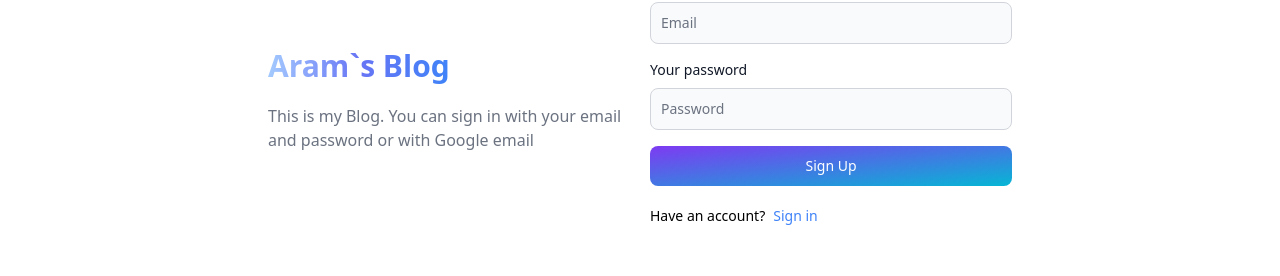
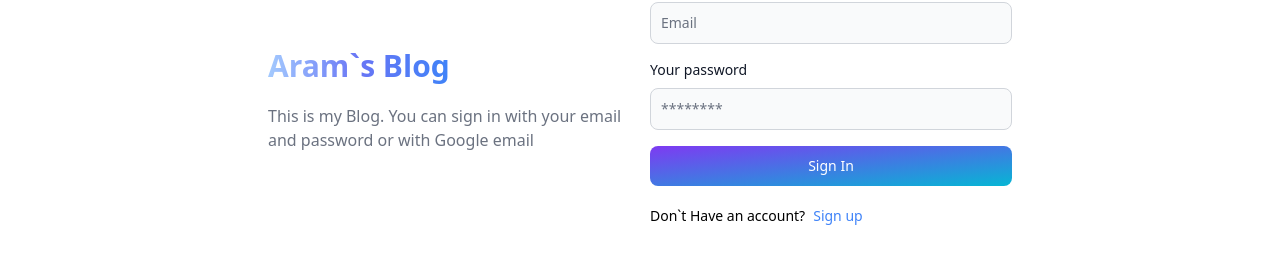
Before and after one commit to AramKim37/AKBLOG, a React (Vite) app in the folder client/: page /sign-in in a window 1280 px wide. Shown: the part 182-458 px from the top of the page. Built offline with nearby package versions, Linux system fonts and the light colour scheme.

Commit message:
fixed sign in page

```diff
--- a/client/src/pages/SignIn.jsx
+++ b/client/src/pages/SignIn.jsx
@@ -67,7 +67,7 @@ const SignIn = () => {
             <div className="flex flex-col gap-2">
               <Label value="Your password" />
               <TextInput
-                placeholder="Password"
+                placeholder="********"
                 type="password"
                 id="password"
                 onChange={handleChange}
@@ -84,14 +84,14 @@ const SignIn = () => {
                   <span className="pl-3">Loading...</span>
                 </>
               ) : (
-                "Sign Up"
+                "Sign In"
               )}
             </Button>
           </form>
           <div className="flex gap-2 text-sm mt-5">
-            <h3>Have an account?</h3>
-            <Link to="/sign-in" className="text-blue-500">
-              Sign in
+            <h3>Don`t Have an account?</h3>
+            <Link to="/sign-up" className="text-blue-500">
+              Sign up
             </Link>
           </div>
           {errorMessage && (
```
